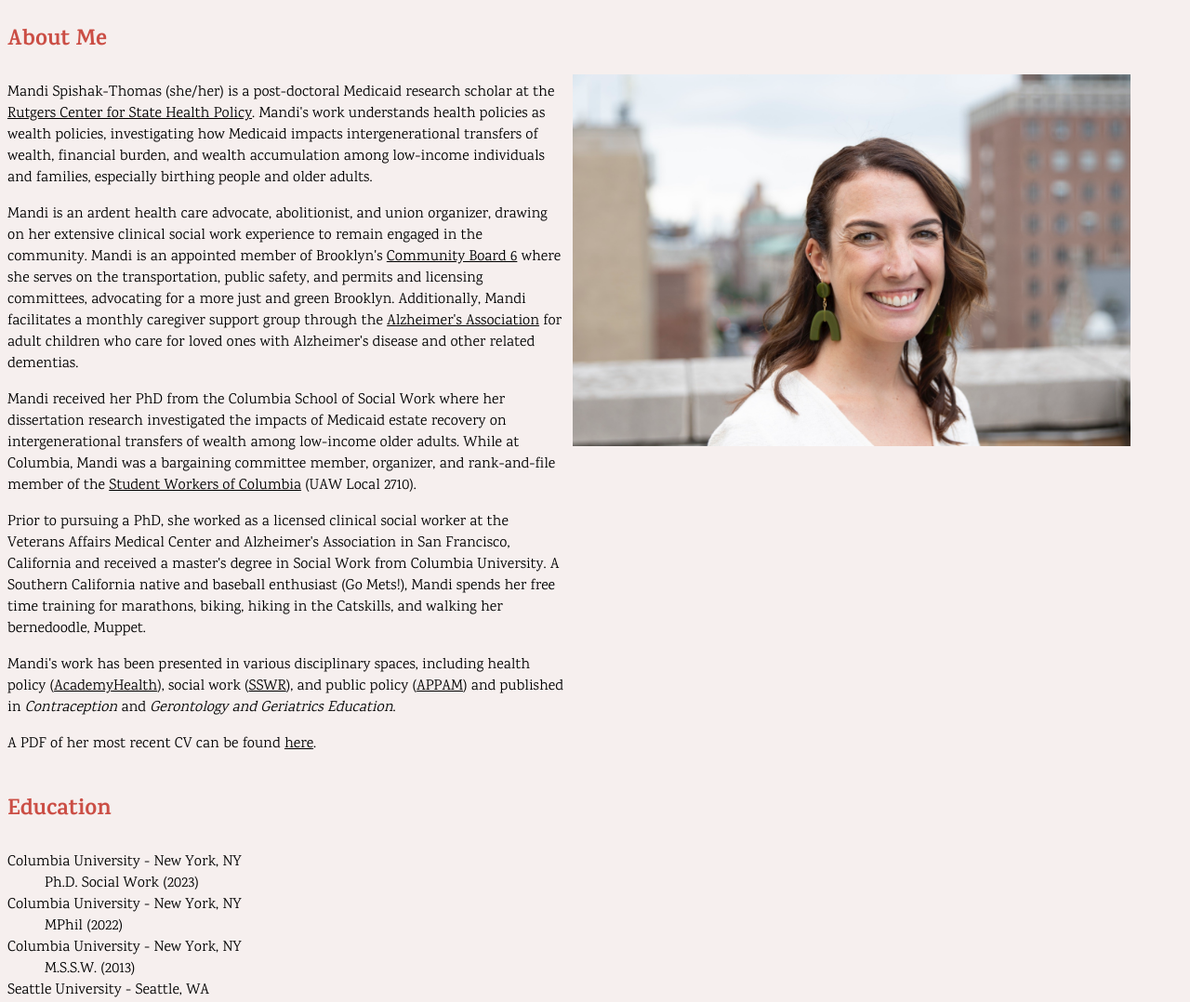
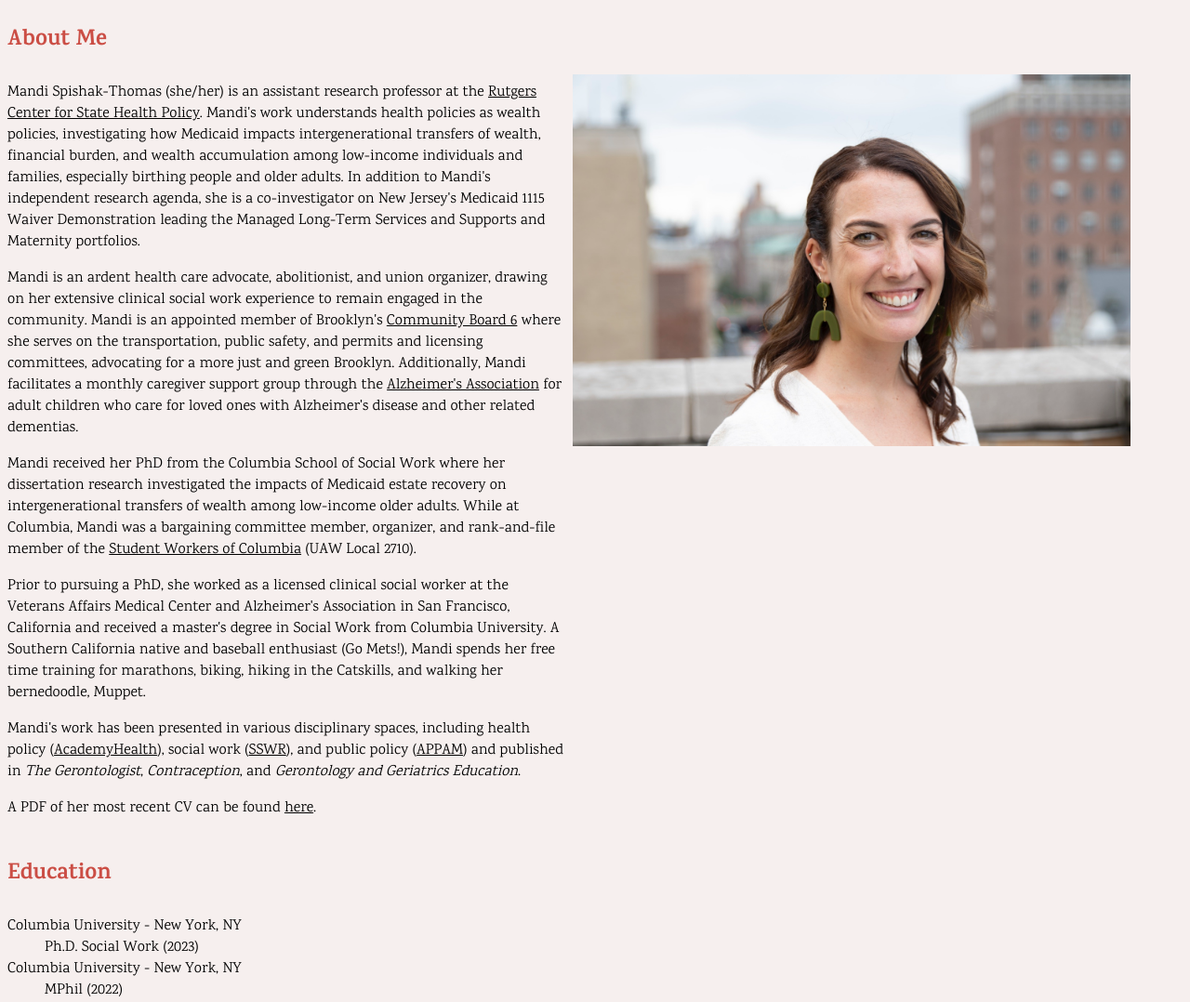
Before and after one commit to emspishak/ericspishak.com, a PHP site: page /bio/ in a window 1280 px wide. Shown: the part 94-1172 px from the top of the page at 93% size. Run offline with PHP 8.4, Linux system fonts and the light colour scheme.

Commit message:
Someone got a promotion...

```diff
--- a/root/var/www/aspishakthomas.com/bio/index.php
+++ b/root/var/www/aspishakthomas.com/bio/index.php
@@ -6,13 +6,17 @@ top(Page::BIO);
   <div class="col" id="bio">
     <h3>About Me</h3>
     <p>
-      Mandi Spishak-Thomas (she/her) is a post-doctoral Medicaid
-      research scholar at the <a href="https://www.cshp.rutgers.edu/">Rutgers
-      Center for State Health Policy</a>. Mandi's work understands health
-      policies as wealth policies, investigating how Medicaid impacts
-      intergenerational transfers of wealth, financial burden, and
-      wealth accumulation among low-income individuals and families,
-      especially birthing people and older adults.
+      Mandi Spishak-Thomas (she/her) is an assistant research
+      professor at the <a href="https://www.cshp.rutgers.edu/">Rutgers
+      Center for State Health Policy</a>. Mandi's work understands
+      health policies as wealth policies, investigating how Medicaid
+      impacts intergenerational transfers of wealth, financial burden,
+      and wealth accumulation among low-income individuals and
+      families, especially birthing people and older adults. In
+      addition to Mandi's independent research agenda, she is a
+      co-investigator on New Jersey's Medicaid 1115 Waiver
+      Demonstration leading the Managed Long-Term Services and
+      Supports and Maternity portfolios.
     </p>
 
     <p>
@@ -58,8 +62,8 @@ top(Page::BIO);
       (<a href="https://academyhealth.org/">AcademyHealth</a>), social
       work (<a href="https://secure.sswr.org/">SSWR</a>), and public
       policy (<a href="https://www.appam.org/">APPAM</a>) and
-      published in <em>Contraception</em> and <em>Gerontology and
-      Geriatrics Education</em>.
+      published in <em>The Gerontologist</em>, <em>Contraception</em>,
+      and <em>Gerontology and Geriatrics Education</em>.
     </p>
 
     <p>
```
Also changed, not shown: root/var/www/aspishakthomas.com/index.php (+8 -8 lines), 1 other file.
